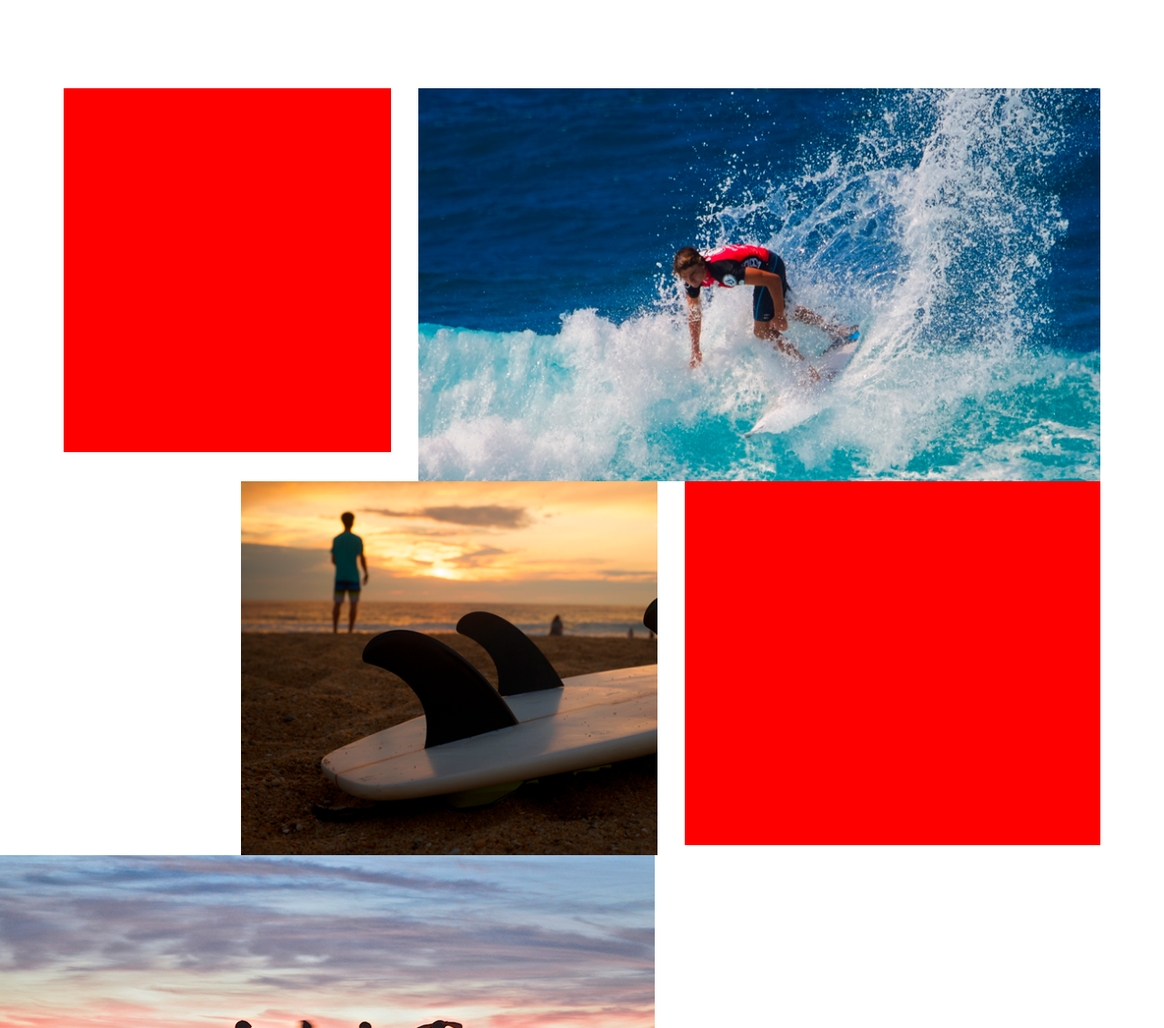
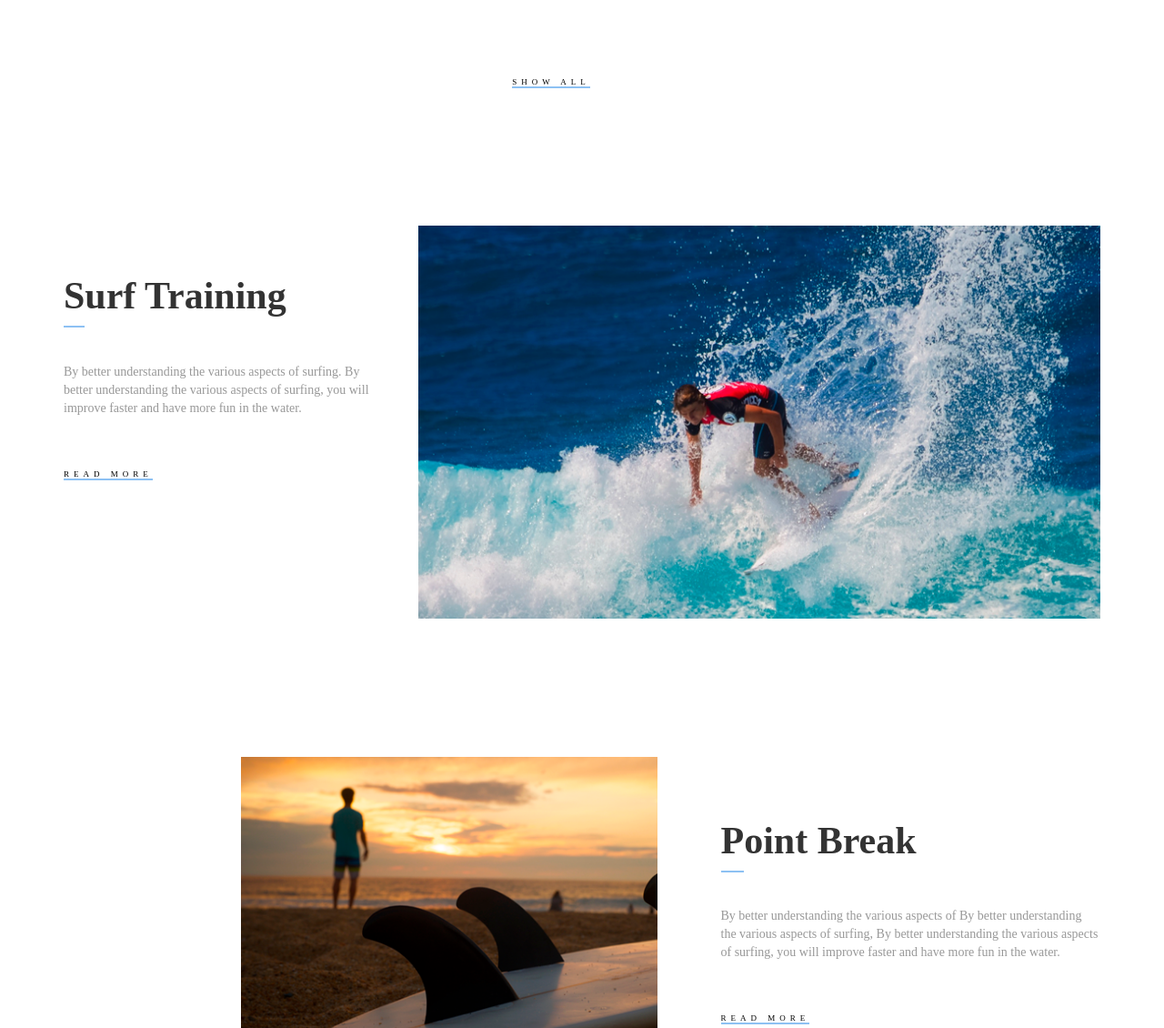
Before and after one commit to Anko1/Surfing, a plain HTML site: page index.html in a window 1280 px wide. Shown: the part 2233-3363 px from the top of the page at 91% size. Drawn offline with nearby package versions, Linux system fonts and the light colour scheme.

Commit message:
added board-info section

```diff
--- a/css/main.css
+++ b/css/main.css
@@ -97,9 +97,11 @@ body a{
 .m-text p{
 	margin-bottom: 50px;
 }
-.m-text span{
+.m-text a{
+	font-family: League Spartan, serif;
 	text-transform: uppercase;
 	border-bottom: 2px solid #8dc1f3;
+	text-decoration: none;
 }
 .m-video{
 	/*background: url("../img/m_c_base.png") no-repeat center;*/
@@ -441,9 +443,64 @@ video{
 }
 .b-info{
 	height: 400px;
-	background-color: red;
+	background-color: white;
+	margin-top: 15%;
 }
 .b-img{
 	width: 100%;
 	height: auto;
 }
+
+.b-text {
+	text-align: center;
+	text-transform: uppercase;
+	border-bottom: 2px solid #8dc1f3;
+	font-size: 9px;
+	font-family: "League Spartan", serif;
+	letter-spacing: 5px;
+	text-decoration: none;
+}
+.b-text-div {
+	margin-top: 80px;
+}
+.surf-training {
+	margin-top: 50px;
+}
+.sf-train-head{
+	font-family: Playfair Display, serif;
+	font-size: 42px;
+	font-weight: bold;
+}
+.s-head {
+	border-bottom: 2px solid #8dc1f3;
+	padding-bottom: 10px;
+}
+.st-text{
+	margin-top: 40px;
+	float: left;
+}
+.st-text p{
+	margin-bottom: 50px;
+	font-size: 14px;
+	font-family: "Poppins", serif;
+	color: rgba(97, 97, 97, 0.651);
+
+
+}
+.st-text a{
+	text-transform: uppercase;
+	border-bottom: 2px solid #8dc1f3;
+	font-size: 9px;
+	font-family: "League Spartan", serif;
+	letter-spacing: 5px;
+	text-decoration: none;
+}
+.point-break {
+	margin-top: 130px;
+}
+.point-break-section-text {
+	margin-left: 40px;
+}
+.st-section {
+	margin-right: 10px;
+}
--- a/index.html
+++ b/index.html
@@ -132,7 +132,7 @@
             <div class="m-text">
                 <p>By better understanding the various aspects of surfing, you will improve faster and have more fun
                     in the water.</p>
-                <span>READ MORE</span>
+                <a href="#">READ MORE</a>
             </div>
         </div>
     </div>
@@ -208,7 +208,12 @@
                                     </div>
                                 </a>
                             </div>
+
                         </div>
+                        <div class="col-md-5 col-md-offset-3 b-text-div">
+                            <a class="b-text" href="#">show all</a>
+                        </div>
+
 
                         <!--  Example item end -->
                     </div>
@@ -231,21 +236,37 @@
 
 <section class="s-blog">
     <div class="container">
-        <div class="row">
+        <div class="row surf-training">
             <div class="col-xs-12  col-md-4">
-                <div class="b-info"></div>
+                <div class="b-info st-section">
+                    <h4 class="sf-train-head">
+                        <span class="s-head">S</span>urf Training
+                    </h4>
+                    <div class="st-text">
+                        <p>By better understanding the various aspects of surfing. By better understanding the various aspects of surfing, you will improve faster and have more fun
+                            in the water.</p>
+                        <a href="#">read more</a>
+                    </div>
+                </div>
             </div>
             <div class="col-xs-12 col-md-8">
                 <img src="img/SurfTrainingimg.png" alt="" class="b-img">
             </div>
         </div>
-        <div class="row">
+        <div class="row point-break">
             <div class="col-xs-12 col-md-5 col-md-offset-2">
                 <img src="img/PointBreakimg.png" alt="" class="b-img">
 
             </div>
             <div class="col-xs-12 col-md-5">
-                <div class="b-info"></div>
+                <div class="b-info point-break-section-text">
+                    <h4 class="sf-train-head">
+                        <span class="s-head">P</span>oint Break
+                    </h4>
+                    <div class="st-text">
+                        <p>By better understanding the various aspects of By better understanding the various aspects of surfing, By better understanding the various aspects of surfing, you will improve faster and have more fun in the water.</p>
+                        <a href="#">read more</a>
+                </div>
 
             </div>
         </div>
```
